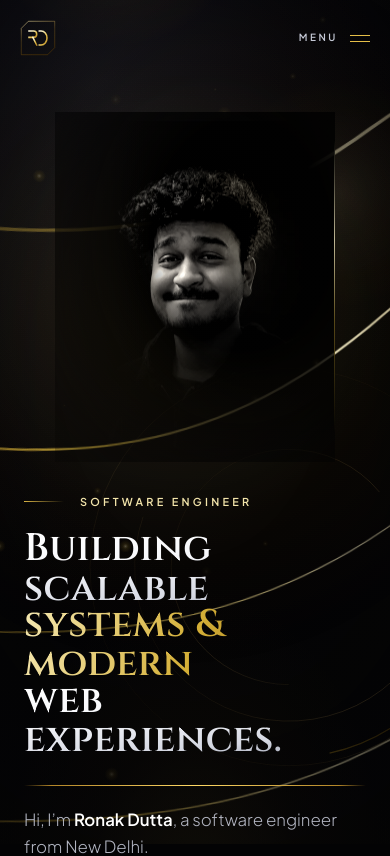
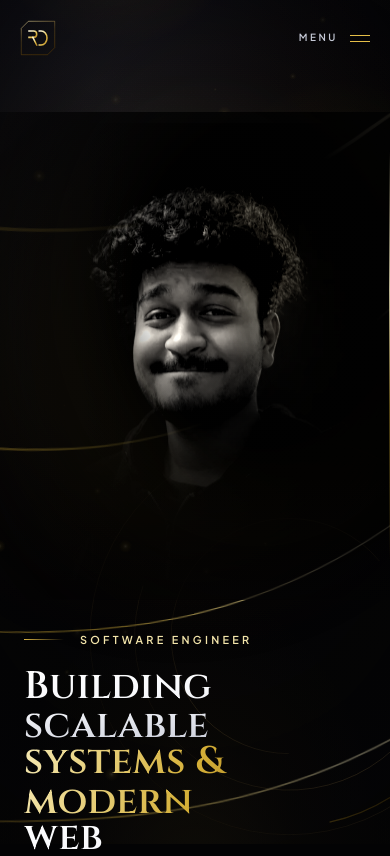
Before and after one commit to RonakDutta/portfolio, a React (Vite) app in the folder client/: page / in a window 390 px wide. Shown: the top 856 px of the page. Built offline with nearby package versions, Linux system fonts and the light colour scheme; a web font is replaced by a local one.

Commit message:
Restore full width portrait on mobile with clean vertical gap before headline

```diff
--- a/client/src/sections/Hero.jsx
+++ b/client/src/sections/Hero.jsx
@@ -60,7 +60,7 @@ function Hero({ env }) {
       <div className="mx-auto grid w-full max-w-[108rem] items-center gap-0 px-6 sm:px-10 lg:grid-cols-12">
         {/* Plate */}
         <div
-          className="hero-plate relative order-1 mx-auto w-full max-w-[280px] sm:max-w-[340px] mb-8 sm:mb-10 lg:order-2 lg:col-span-5
+          className="hero-plate relative order-1 -mx-6 sm:-mx-10 mb-8 sm:mb-12 lg:order-2 lg:col-span-5
             lg:col-start-8 lg:row-start-1 lg:mx-0 lg:w-full lg:max-w-[28rem] lg:mb-0
             lg:justify-self-end xl:max-w-[31rem]"
         >
```
